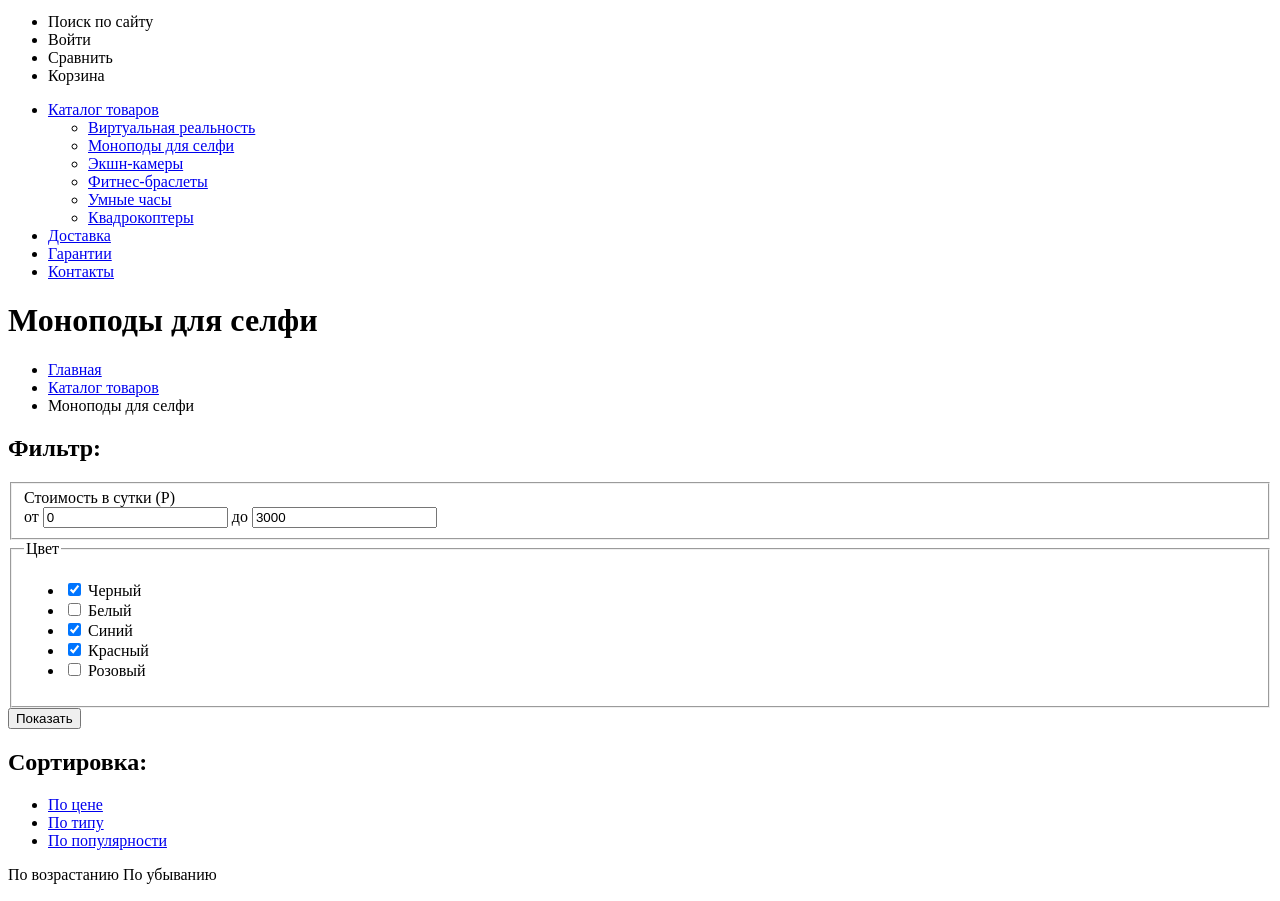
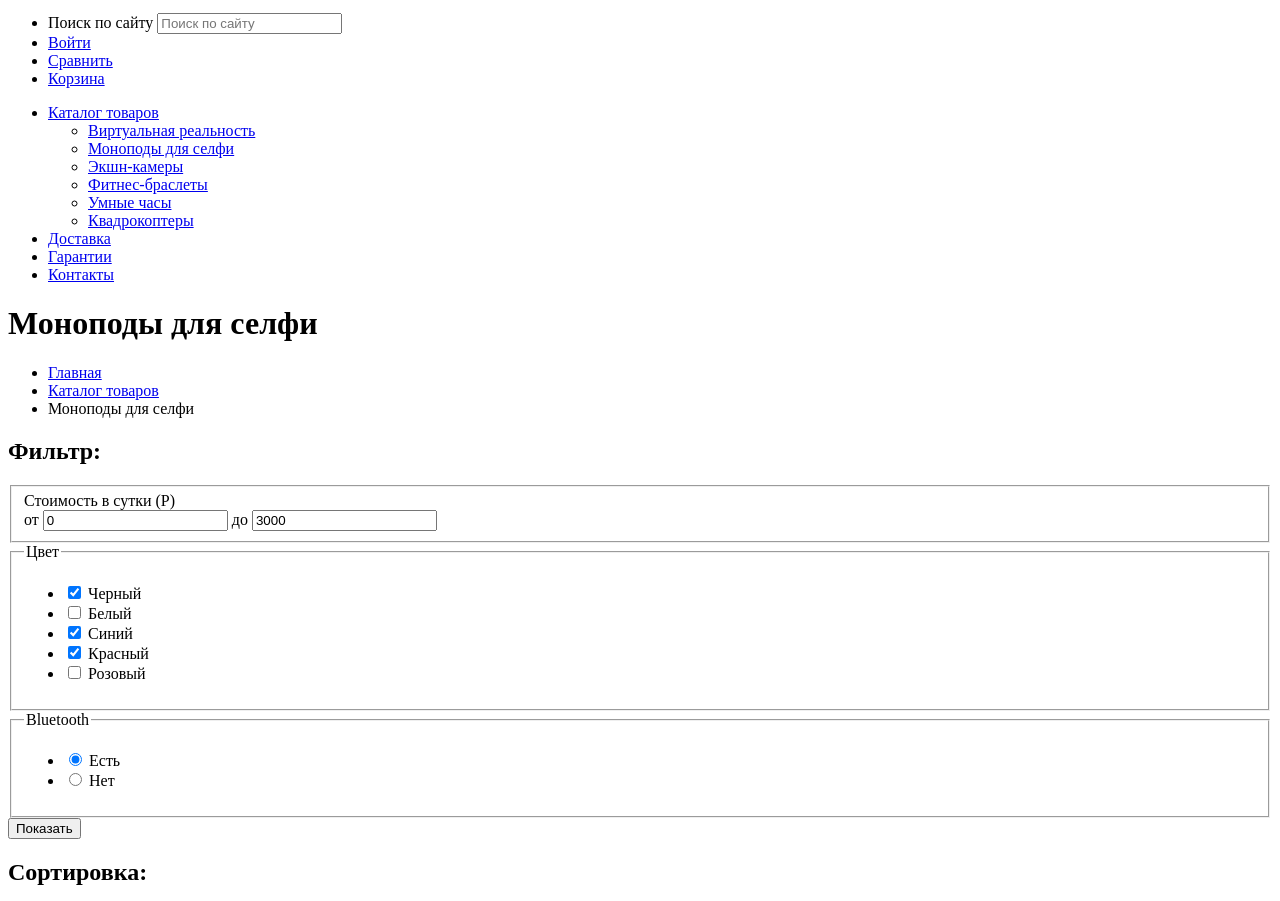
Before and after one commit to fotodive/674143-device, a plain HTML site: page catalog.html in a window 1280 px wide. Shown: the part 29-930 px from the top of the page. Drawn offline with Linux system fonts and the light colour scheme.

Commit message:
#26 Завершаем разметку личного проекта

```diff
--- a/catalog.html
+++ b/catalog.html
@@ -12,10 +12,21 @@
       </a>
       <nav class="main-nav">
         <ul class="user-navigation">
-          <li>Поиск по сайту</li>
-          <li class="login-link">Войти</li>
-          <li>Сравнить</li>
-          <li>Корзина</li>
+          <li class="search">
+            <form action="https://echo.htmlacademy.ru" method="post">
+              <label for="search visually-hidden">Поиск по сайту</label>
+              <input type="search" name="search" value="" placeholder="Поиск по сайту" >
+            </form>
+          </li>
+          <li class="login">
+            <a class="login-link" href="login.html">Войти</a>
+          </li>
+          <li class="compare">
+            <a class="compare-link" href="compare.html">Сравнить</a>
+          </li>
+          <li class="card">
+            <a class="card-link" href="card.html">Корзина</a>
+          </li>
         </ul>
 
         <ul class="site-navigation">
@@ -49,7 +60,7 @@
 
       <section class="filters">
         <h2 class="filters__title">Фильтр:</h2>
-        <form class="filters__form" method="post" action="https://echo.htmlacademy.ru">
+        <form class="filters__form" method="get" action="https://echo.htmlacademy.ru">
 
           <fieldset class="price">
             <label for="filter-range-title">Стоимость в сутки (Р)</label>
@@ -93,7 +104,19 @@
 
               </ul>
           </fieldset>
-
+          <fieldset class="bluetooth">
+            <legend class="bluetooth__title">Bluetooth</legend>
+            <ul class="bluetooth__list">
+              <li class="bluetooth__item item-radio">
+                <input class="item-radio__control visually-hidden" type="radio" name="bluetooth-group" value="yes-bluetooth" id="yes-bluetooth" checked >
+                <label for="item-radio__label">Есть</label>
+              </li>
+              <li class="bluetooth__item item-radio">
+                <input class="item-radio__control visually-hidden" type="radio" name="bluetooth-group" value="no-bluetooth" id="no-bluetooth">
+                <label for="item-radio__label">Нет</label>
+              </li>
+            </ul>
+          </fieldset>
           <button class="button" type="submit">Показать</button>
 
 
@@ -143,15 +166,16 @@
             </a>
           </li>
         </ul>
-        <div class="pagination"></div>
-          <span>Назад</span>
+        <div class="pagination">
+          <button class="pagination__button button-back" type="button">Назад</button>
           <ul class="pagination__list">
             <li class="pagination__item pagination__item-current"><a>1</a></li>
             <li class="pagination__item"><a href="#">2</a></li>
             <li class="pagination__item"><a href="#">3</a></li>
-          <span>Вперед</span>
           </ul>
-        </section>
+          <button class="pagination__button button-next" type="button">Вперед</button>
+        </div>
+      </section>
     </main>
 
 
@@ -180,10 +204,15 @@
         </div>
         <div class="page-footer__item">
           <ul class="user-navigation">
-            <li>Поиск по сайту</li>
-            <li class="login-link">Войти</li>
-            <li>Сравнить</li>
-            <li>Корзина</li>
+            <li class="login">
+              <a class="login-link" href="login.html">Войти</a>
+            </li>
+            <li class="compare">
+              <a class="compare-link" href="compare.html">Сравнить</a>
+            </li>
+            <li class="card">
+              <a class="card-link" href="card.html">Корзина</a>
+            </li>
           </ul>
           <p>Тел: +7 (495) 495-95-95</p>
           <a href="https://htmlacademy.ru/intensive/htmlcss">HTML Academy</a>
```
Also changed, not shown: index.html (+37 -18 lines), img/map.jpg (added).
